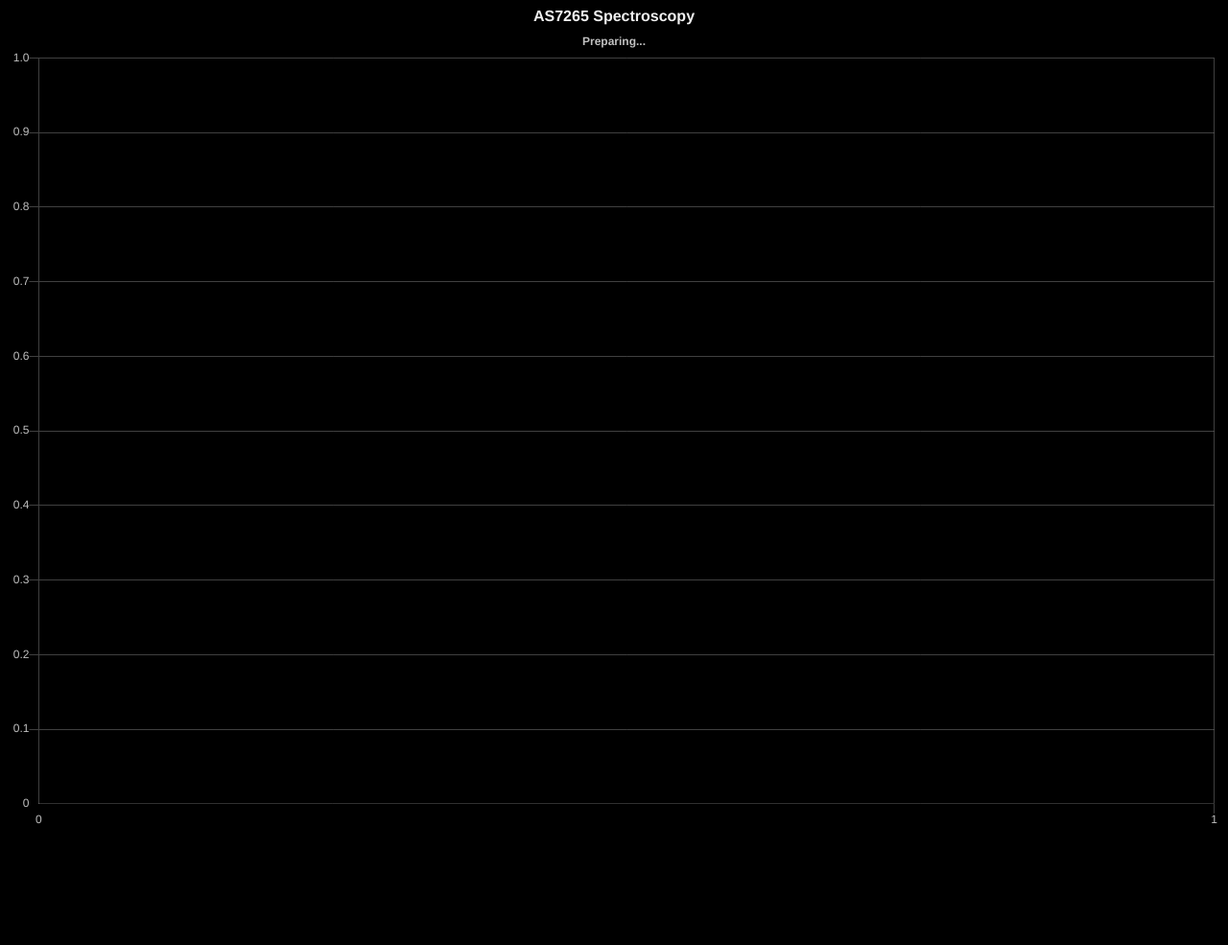
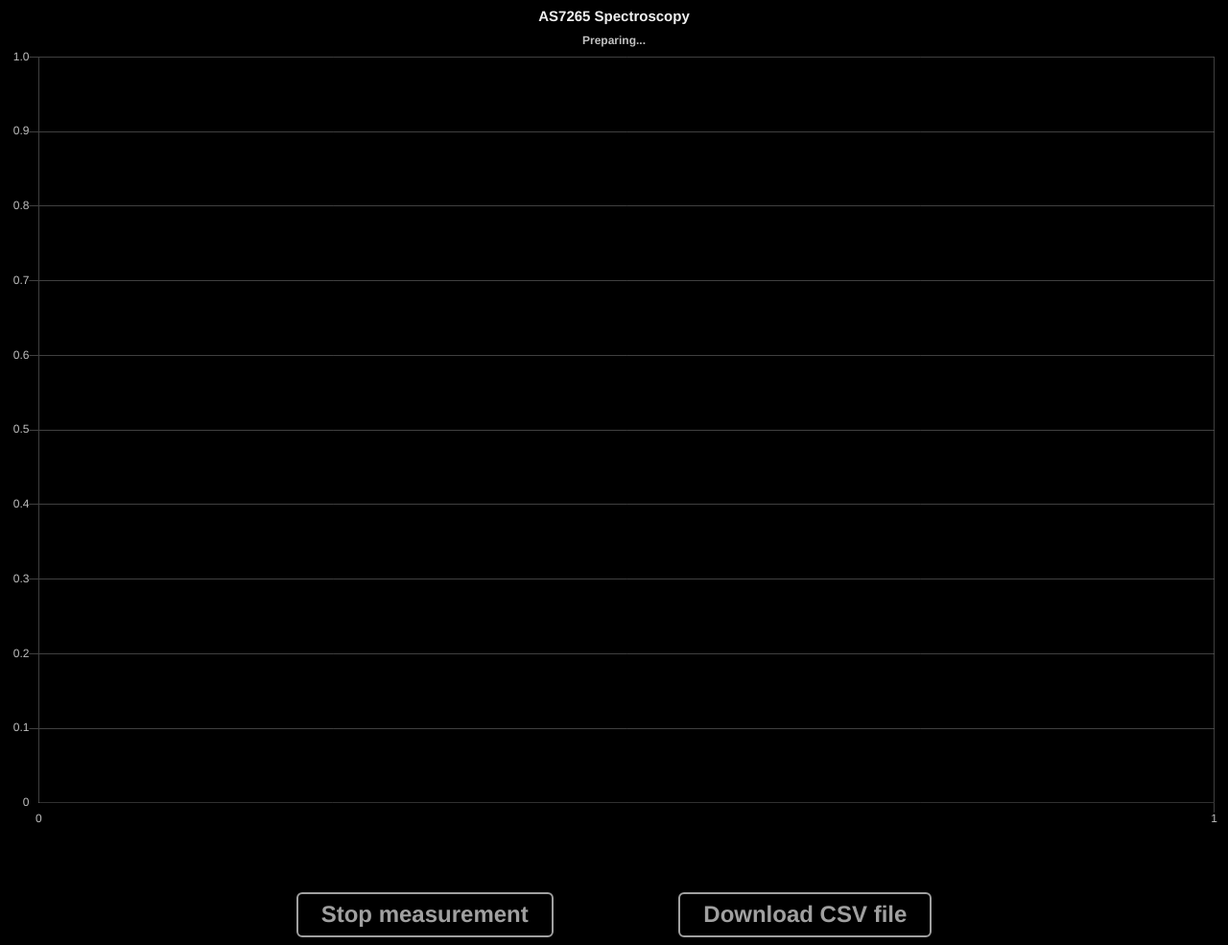
Before and after one commit to kchinzei/ESP8266-AS7265-Server, a plain HTML site: page data/index.html in a window 1280 px wide. Shown: the whole page at 96% size. Before the commit the page ends 912 px from the top, so only its background shows below. Drawn offline with Linux system fonts and the light colour scheme.

Commit message:
Typos in README fixed, Buttons added (not reacting yet)

```diff
--- a/data/index.html
+++ b/data/index.html
@@ -13,7 +13,10 @@
     <div class="chart-container" position: relative; height:350px; width:100%>
       <canvas id="myChart" width="600" height="400"></canvas>
     </div>
-    <br><br>
+    <div style="text-align:center;">
+      <a href="#" class="btn-flat-border">Stop measurement</a> <a href="#" class="btn-flat-border">Download CSV file</a>
+    </div>
+
     <script src = "/Chart.min.js"></script>
     <script>
       const nms = [410,435,460,485,510,535,560,585,610,645,680,705,730,760,810,860,900,940];
--- a/data/style.css
+++ b/data/style.css
@@ -1,6 +1,30 @@
 body {
     font-family: Helvetica, Arial, Sans-serif;
-    flot-size: 15px;
+    font-size: 15px;
     color: #f0f0f0;
     background-color: black;
 }
+
+/* https://saruwakakun.com/html-css/reference/buttons */
+
+.btn-flat-border {
+  display: inline-block;
+  padding: 0.3em 1em;
+  margin: 5% 5% 0%;
+  font-weight: bold;
+  text-decoration: none;
+  font-size: 1.5rem;
+  color: #a0a0a0;
+  border: solid 2px #a0a0a0;
+  border-radius: 6px;
+  transition: .4s;
+}
+
+.btn-flat-border:hover {
+  background: #404040;
+}
+
+.btn-flat-border:active {
+  background: #c0c0c0;
+  color: #606060;
+}
```
Also changed, not shown: 1 other file.
